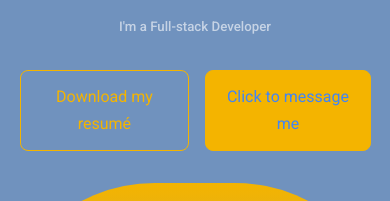
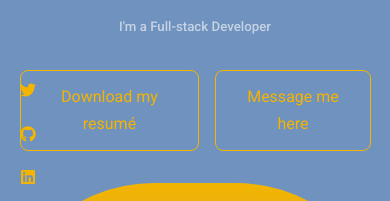
Before and after one commit to kevin-foreman/Personal-React-Portfolio, a React (Create React App) app: page / in a window 390 px wide. Shown: the part 123-324 px from the top of the page. Built offline with nearby package versions, Linux system fonts and the light colour scheme.

Commit message:
Minor mobile responsiveness changes

```diff
--- a/src/components/header/CTA.jsx
+++ b/src/components/header/CTA.jsx
@@ -5,7 +5,7 @@ const CTA = () => {
   return (
     <div className='cta'>
         <a href={resume} download className='btn'>Download my resumé</a>
-        <a href="#contact" className='btn btn-primary'>Click to message me</a>
+        <a href="#contact" className='btn'>Message me here</a>
     </div>
   )
 }
--- a/src/components/header/header.css
+++ b/src/components/header/header.css
@@ -27,7 +27,7 @@ header {
     gap: 1rem;
     position: absolute;
     left: 0;
-    bottom: 1rem;
+    bottom: 15rem;
 }
 
 /* --------- Make the image take up less space and give it some spice  --------- */
@@ -41,3 +41,22 @@ header {
     border-radius: 10rem 10rem;
     padding: 1rem 2rem;
 }
+
+/* ---------------------MEDIA QUERIES (tablets and such)---------------------- */
+@media screen and (max-width: 1024px) {
+    header {
+        height: 100vh;
+    }
+
+}
+
+/* ---------------------MEDIA QUERIES (mobile phones and such)---------------------- */
+@media screen and (max-width: 600px) {
+    header {
+        height: 100vh;
+    }
+
+    .social__links {
+        bottom: 33rem;
+    }
+}
```
